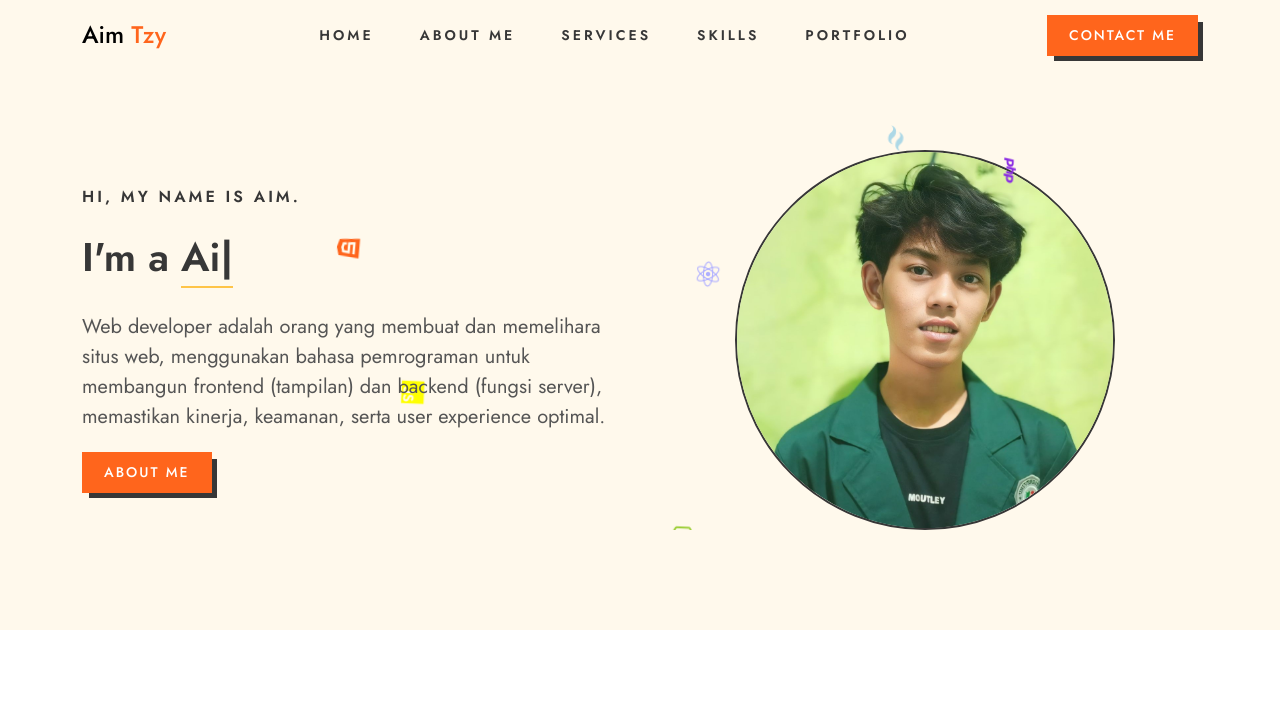
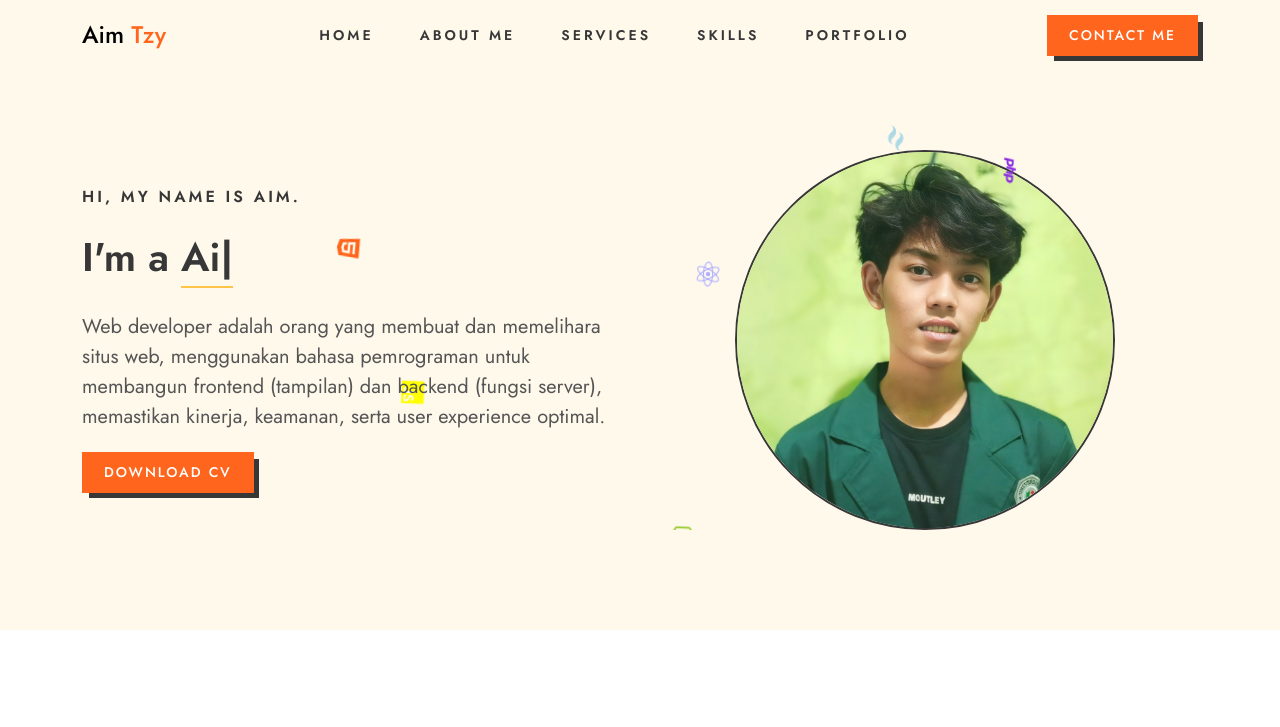
Before and after one commit to AimTzy-cloud/portfolio-bootstrap, a plain HTML site: page index.html in a window 1280 px wide. Shown: the top 727 px of the page. Drawn offline with nearby package versions, Linux system fonts and the light colour scheme.

Commit message:
menambahkan donwload cv

```diff
--- a/index.html
+++ b/index.html
@@ -76,7 +76,7 @@
                             <h6>Hi, My name is Aim.</h6>
                             <h1>I'm a <span id="type-it"></span></h1>
                             <p>Web developer adalah orang yang membuat dan memelihara situs web, menggunakan bahasa pemrograman untuk membangun frontend (tampilan) dan backend (fungsi server), memastikan kinerja, keamanan, serta user experience optimal.</p>
-                            <a href="#about" class="colored-btn mt-1">About Me</a>
+                            <a href="Resume.pdf" download="resume" class="colored-btn mt-1">Download CV</a>
                         </div>
                     </div>
 
```
Also changed, not shown: 1 other file.
